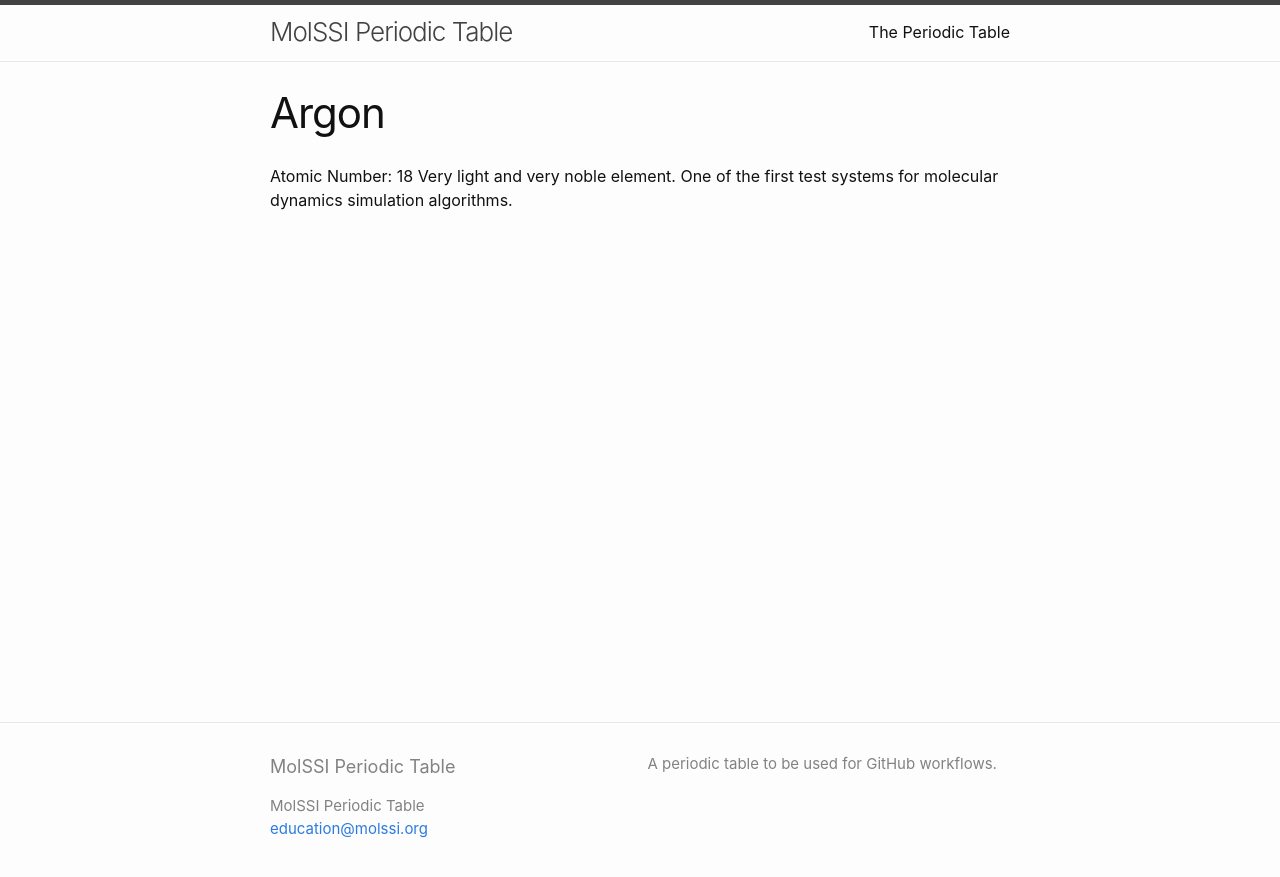
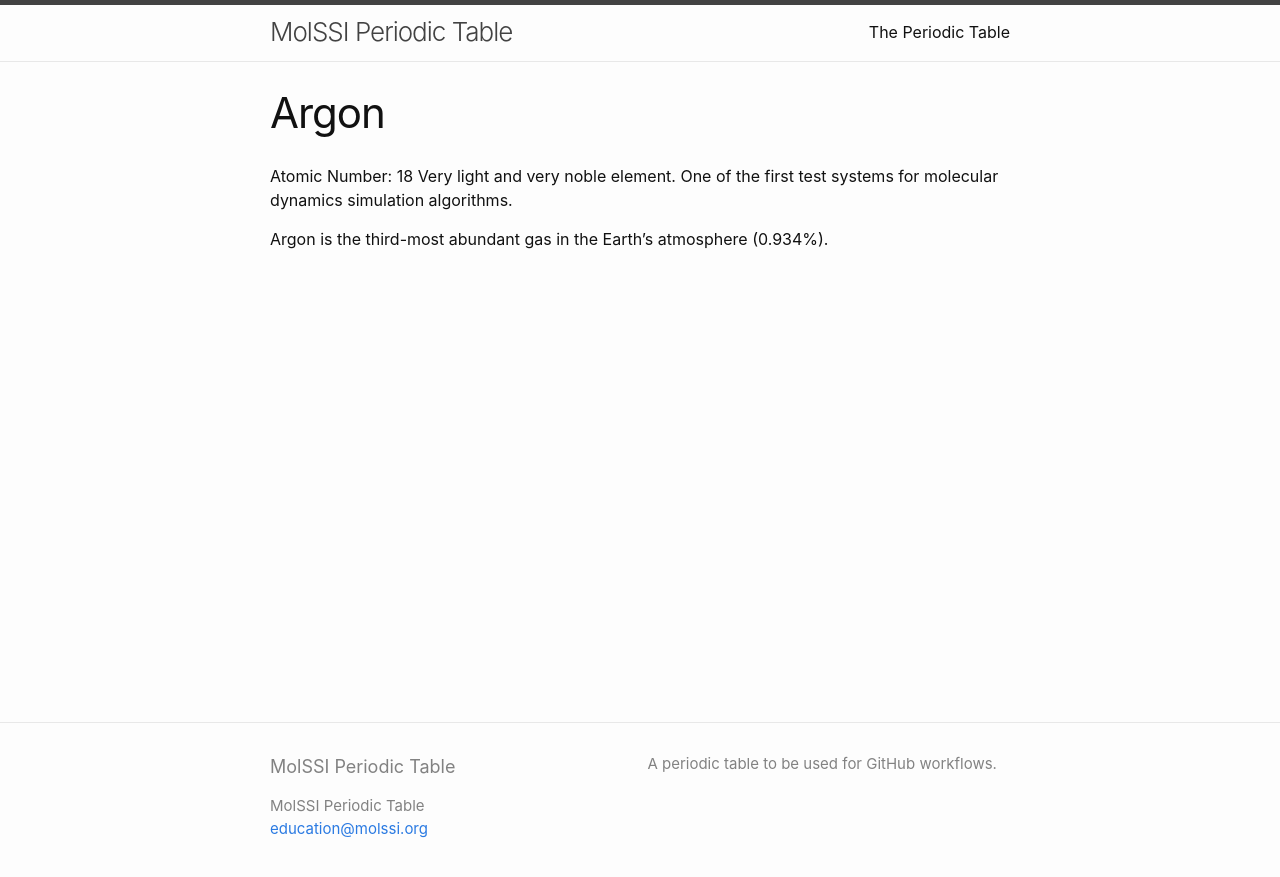
Before and after one commit to MolSSI-Education/periodic-table, a Jekyll site: the page built from elements/argon.md, in a window 1280 px wide. Shown: the top 877 px of the page. Built offline with Jekyll 4.4.1, drawn with Linux system fonts in a browser that asks for light colours.

Commit message:
Added argon info

```diff
--- a/elements/argon.md
+++ b/elements/argon.md
@@ -5,3 +5,5 @@ title: Argon
 Atomic Number: 18
 Very light and very noble element. One of the first test systems for molecular
 dynamics simulation algorithms.
+
+Argon is the third-most abundant gas in the Earth's atmosphere (0.934%).
```
